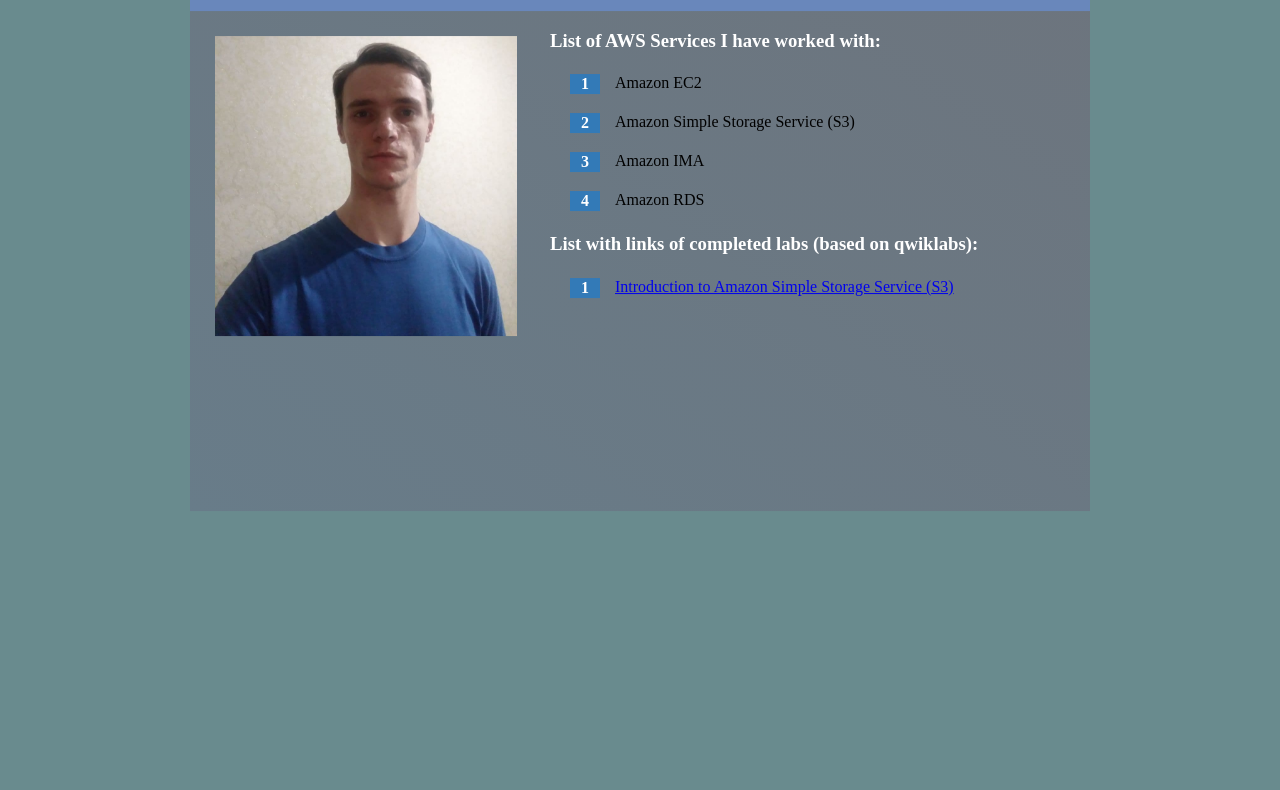
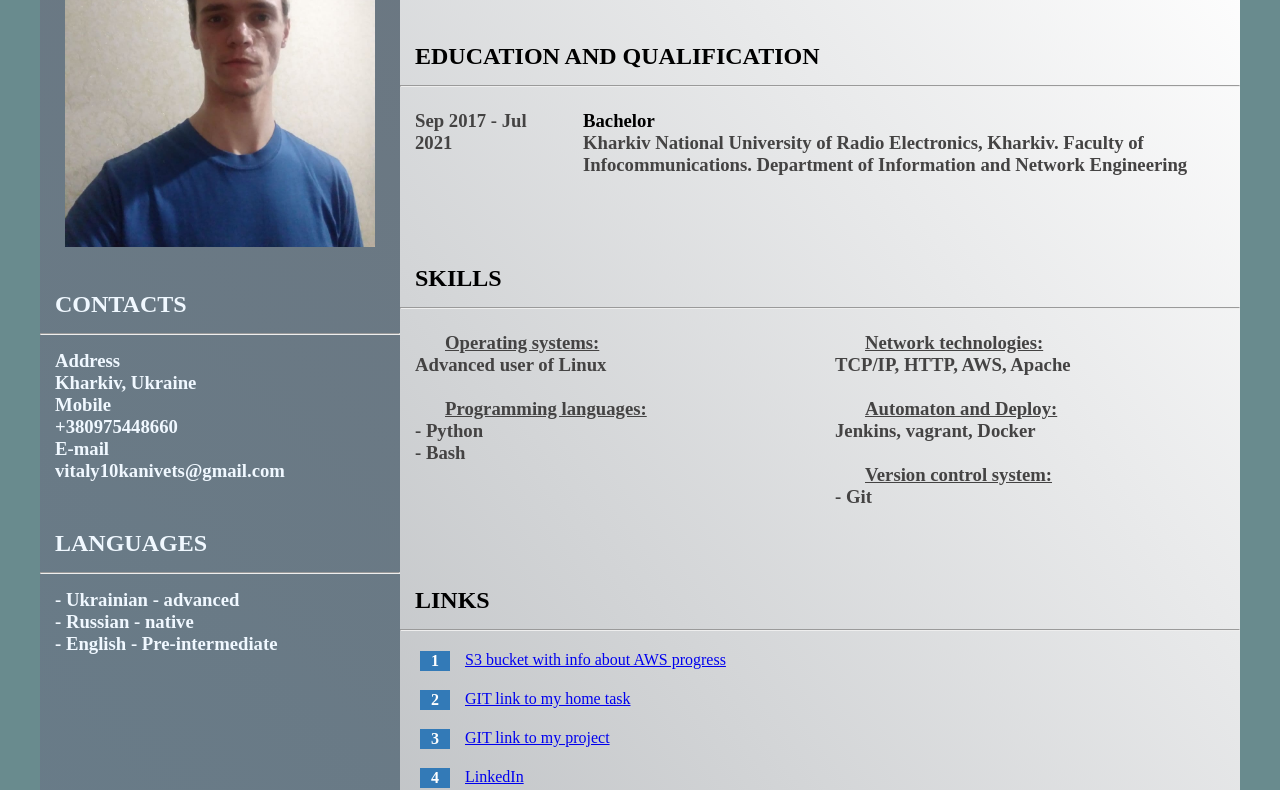
Before and after one commit to Vit-ts/My_CV, a plain HTML site: page index.html in a window 1280 px wide. Shown: the part 184-974 px from the top of the page. Before the commit the page ends 800 px from the top, so only its background shows below. Drawn offline with Linux system fonts and the light colour scheme.

Commit message:
changed files

```diff
--- a/main.css
+++ b/cv.css
@@ -2,31 +2,64 @@ footer {
   background-color: rgb(105, 135, 187);
   padding: 5px;
 }
+h3,
+h2 {
+  margin: 15px;
+  color: rgb(68, 67, 67);
+}
 
 div.main {
   font-style: Impact;
-  width: 900px;
+  width: 1200px;
   background: linear-gradient(to top right, #687c89, #6d747d);
-  display: table-cell;
   vertical-align: middle;
   position: absolute;
-  top: 50%;
+
   left: 50%;
   margin-right: -50%;
-  transform: translate(-50%, -50%);
+  transform: translate(-50%, 0%);
 }
 
 div.left {
   float: left;
-  width: 40%;
-  height: 500px;
+  width: 30%;
+  height: 1100px;
   display: inline-block;
 }
 
 div.right {
+  background: linear-gradient(to top right, #bcbfc2, #ffffff);
   float: right;
-  width: 60%;
-  height: 500px;
+  width: 70%;
+  height: 1100px;
+  display: inline-block;
+}
+.L {
+  float: left;
+  width: 20%;
+  height: 170px;
+  display: inline-block;
+}
+
+.R {
+  float: right;
+  width: 80%;
+  height: 170px;
+  display: inline-block;
+}
+.L1 {
+  float: left;
+  width: 50%;
+  height: 270px;
+  display: inline-block;
+}
+u {
+  margin: 30px;
+}
+.R1 {
+  float: right;
+  width: 50%;
+  height: 270px;
   display: inline-block;
 }
 .list2a {
--- a/index.html
+++ b/index.html
@@ -3,33 +3,72 @@
 <html lang="en">
     <head>
         <meta charset="utf-8">
-         <title>EPAM_Devops</title>
+         <title>Vitalii Kanivets CV</title>
         <meta charset="UTF-8" >
-        <link rel="stylesheet" href="main.css">
+        <link rel="stylesheet" href="cv.css">
     </head>
     <body style="background-color: rgb(105, 139, 142);">
-         <div class="main" >
+         <div class="main">
             <footer class="footer">
                 <center>
-                <h1 style="color:#d2e0e0">EPAM DevOps online Winter 2020/2021</h1>
+                <h1 style="color:#d2e0e0">Vitalii Kanivets, DevOps</h1>
                 </center>
             </footer>
             <div class="left" >
-                <img style="margin: 25px" src="images/me.jpg" height="60%">
+                <img style="margin: 25px" src="images/me.jpg" height="28%">
+                <h2 style="color: aliceblue;">CONTACTS</h2><hr />
+                <h3 style="color: aliceblue;">Address<br>
+                    Kharkiv, Ukraine<br>
+                    Mobile<br>
+                     +380975448660<br>
+                    E-mail<br>
+                    vitaly10kanivets@gmail.com<br>
+                </h3><br>
+                <h2 style="color: aliceblue;">LANGUAGES</h2><hr />
+                <h3 style="color: aliceblue;">
+                    - Ukrainian - advanced<br>
+                    - Russian - native<br>
+                    - English - Pre-intermediate</h3>
+
             </div>
             <div class="right" >
-               <h3 style="color:#ffffff">List of AWS Services I have worked with:</h3>
-               <ul class="list2a">
-                    <li>Amazon EC2</li>
-                    <li>Amazon Simple Storage Service (S3)</li>
-                    <li>Amazon IMA</li>
-                    <li>Amazon RDS</li>
-                   </ul>
+               <h3>	I'm a student at the Kharkiv National University of Radio Electronics.
+                So far I have no commercial experience, but I have a desire to work and develop in the direction of DevOps.
+                At the moment I'm taking external courses DevOps from EPAM. I'd like to go to the pre-production lab at EPAM.</h3><br>
+                <h2 style="color: black;">EDUCATION AND QUALIFICATION</h2><hr />
 
-                <h3 style="color:#ffffff">List with links of completed labs (based on qwiklabs):</h3>
+                <div >
+                    <div class="L"><h3>Sep 2017 - Jul 2021</h3></div>
+                    <div class="R"><h3><font color="black">Bachelor</font><br>
+                        Kharkiv National University of Radio Electronics, Kharkiv.
+                        Faculty of Infocommunications.
+                        Department of Information and Network Engineering</h3></div>
+                </div>
+                <h2 style="color: black;">SKILLS</h2><hr/>
+                <div>
+                    <div class="L1">
+                        <h3><u>Operating systems:</u><br>
+                        Advanced user of Linux<br><br>
+                       <u>Programming languages:</u><br>
+                        - Python<br>
+                        - Bash<br>
+                       </u></div>
+                    <div class="R1"><h3><u>Network technologies:</u><br>
+                        TCP/IP, HTTP, AWS, Apache<br><br>
+                       <u>Automaton and Deploy:</u><br>
+                         Jenkins, vagrant, Docker<br><br>
+                       <u>Version control system:</u><br>
+                        - Git<br>
+                       </h3></div>
+                </div>
+                <h2 style="color: black;">LINKS</h2><hr />
                 <ul class="list2a">
-                    <li><a href="https://amazon.qwiklabs.com/focuses/15683?parent=catalog">Introduction to Amazon Simple Storage Service (S3)</a></li>
-                   </ul>
+                    <li><a href="http://site-epam-devops.com.s3-website-us-east-1.amazonaws.com">S3 bucket with info about AWS progress</a></li>
+                    <li><a href="https://github.com/Vit-ts/DevOps_online_Kharkiv_2020Q42021Q1">GIT link to my home task</a></li>
+                    <li><a href="https://github.com/Vit-ts/Project">GIT link to my project</a></li>
+                    <li><a href="https://www.linkedin.com/in/vitalii-kanivets-6119b61b1/">LinkedIn</a></li>
+
+                </ul>
 
             </div>
         </div>
```
